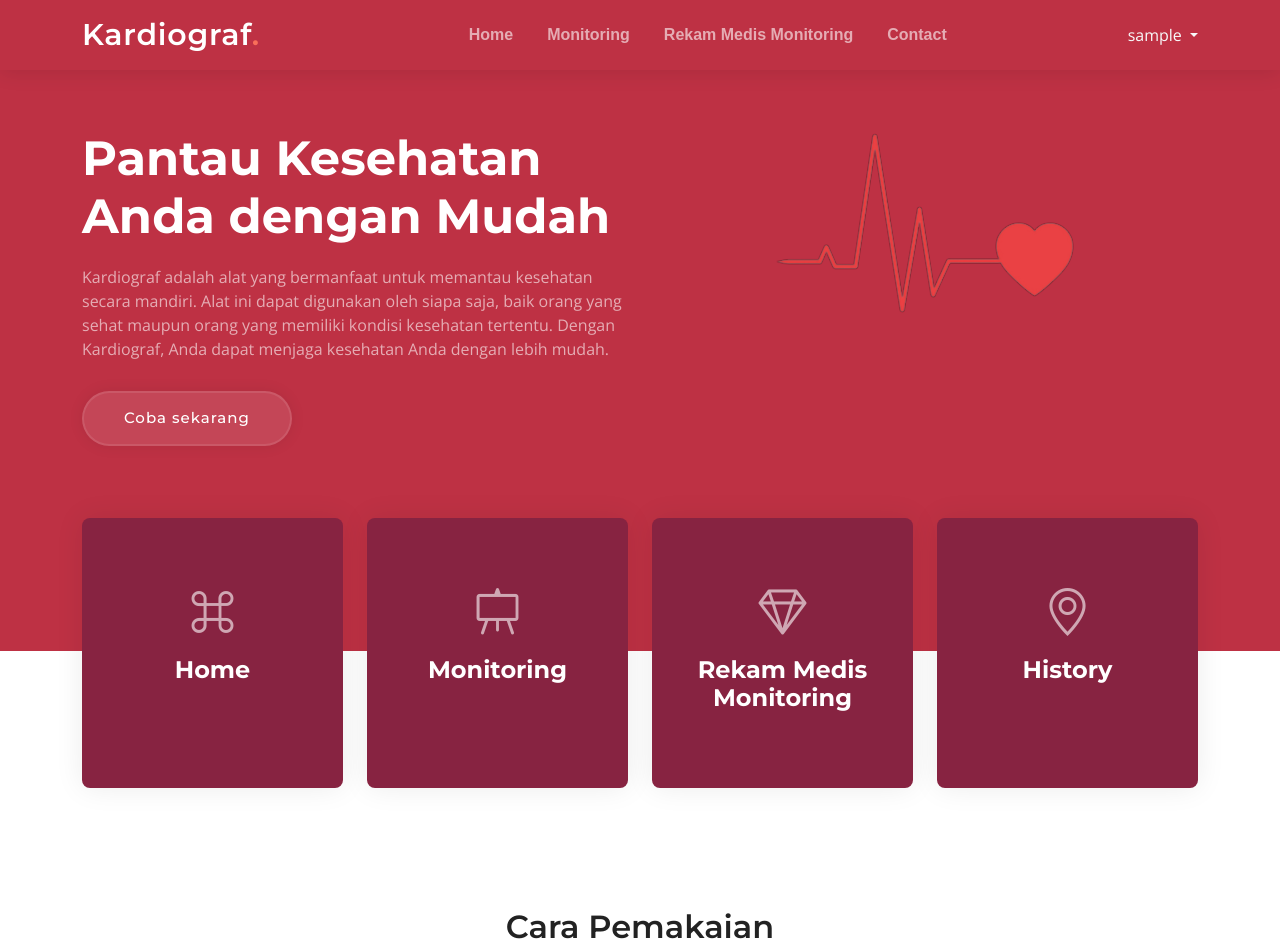
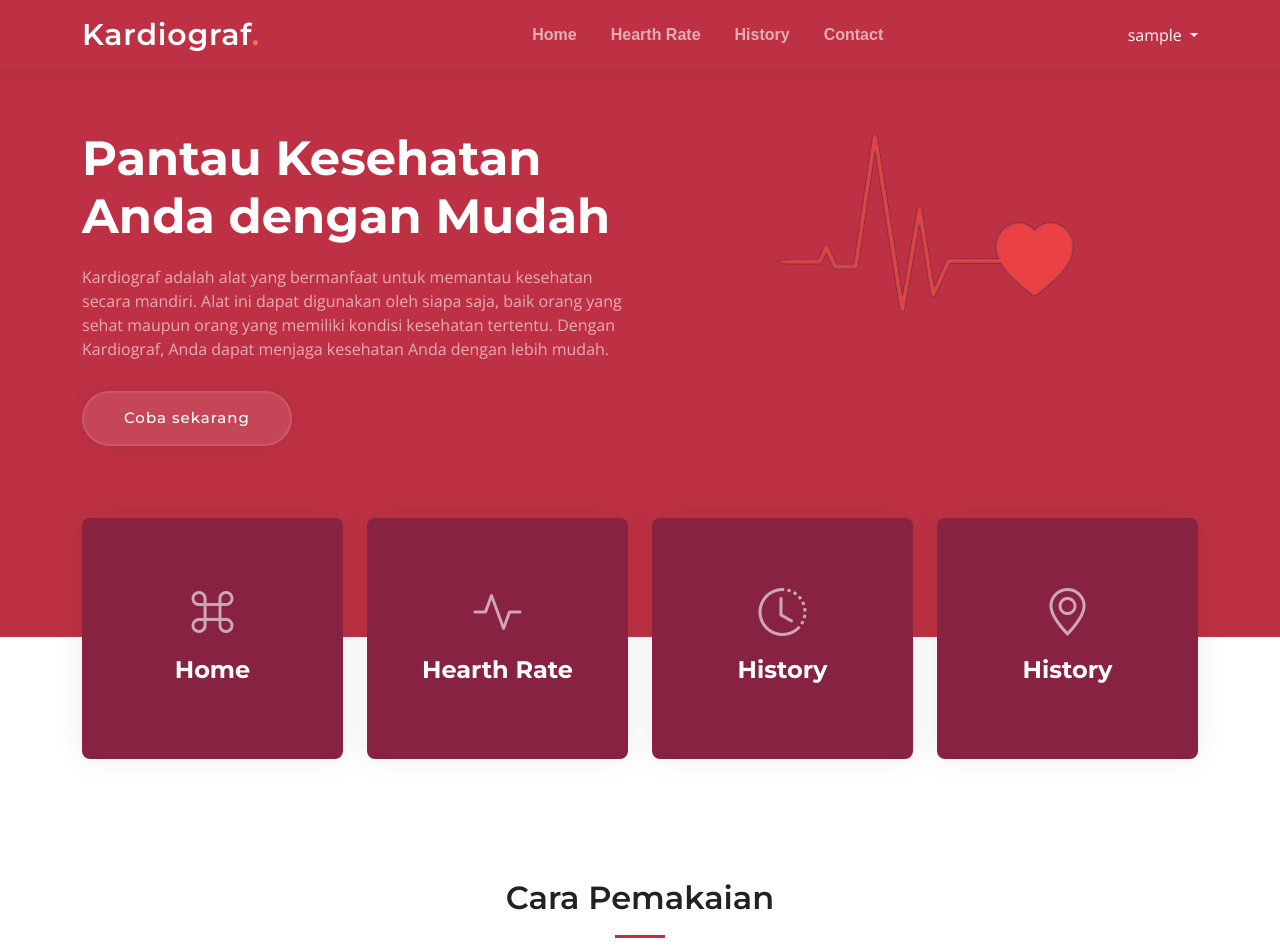
Before and after one commit to Irfan-Taufiqurrahman/Kardiograf, a Django app: page / in a window 1280 px wide. Shown: the top 952 px of the page. Run offline with Django 4.2, Linux system fonts and the light colour scheme; the visitor is signed in with stand-in values (Sample User, id 1); some libraries are stand-ins or nearby versions.

Commit message:
update feature History and the tamplate

```diff
--- a/kardiograf/urls.py
+++ b/kardiograf/urls.py
@@ -13,6 +13,8 @@
     path('detail-lead', kardiograf.detailLead, name="detailLead" ),
     path('publish_mqtt/', kardiograf.publish_mqtt, name="publish_mqtt"),
     path('save-ekg-data/', kardiograf.save_ekg_data, name="save_ekg_data"),
+    path('view-history/', kardiograf.heart_rate_history, name='viewPerhitunganData'),
+    path('delete-perhitungan/<int:pk>/', kardiograf.delete_perhitungan, name='delete_perhitungan'),
     path('ajikk/', kardiograf.ajikk, name="ajikk"),
     path('api/get_heart_rate_data/<int:user_id>/', kardiograf.get_heart_rate_data_by_user_id, name='get_heart_rate_data_by_user_id'),
     path('error', errorPage.needLogin, name="needLogin"),
@@ -20,8 +22,6 @@
     path('delete_user/<int:user_id>/', listUsers.delete_user, name='delete_user'),
     path('save_heart_rate/', views.save_heart_rate, name='save_heart_rate'),
     path('mqtt_subscribe/', mqtt.mqtt_subscribe, name='mqtt_subscribe'),
-
-
 ]
 
 urlpatterns += static(settings.MEDIA_URL, document_root=settings.MEDIA_ROOT)
--- a/kardiograf/views.py
+++ b/kardiograf/views.py
@@ -1,9 +1,10 @@
-from django.shortcuts import render, get_object_or_404
+from django.shortcuts import render, get_object_or_404, redirect
 from django.contrib.auth.decorators import login_required
 from django.views.decorators.csrf import csrf_exempt
 from django.contrib.auth.models import User
 from kardiograf.models import kardiografUser, HeartRateData
 from django.http import JsonResponse, HttpResponse
+from django.urls import reverse
 import json, logging, time, random
 from kardiograf.publish import run as publish_run
 from kardiograf.subscribe import run as subscribe_run
@@ -118,6 +119,33 @@
         # else:
         #     return render(request, 'ekg_form.html')  # Render a form template (if needed)
 
+    def delete_perhitungan(request, pk):
+        perhitungan = get_object_or_404(Perhitungan, pk=pk)
+        perhitungan.delete()
+        # return JsonResponse({'message': 'Perhitungan deleted successfully'})
+        return redirect('rekamMedik')
+
+    def heart_rate_history(request):
+        perhitungan_data = Perhitungan.objects.all()
+        data = []
+        for perhitungan in perhitungan_data:
+            user_name = perhitungan.user.username if perhitungan.user else "Unknown"
+            delete_url = reverse('delete_perhitungan', kwargs={'pk': perhitungan.id})
+            action_html = f'<a href="{delete_url}"><i class="fa-regular fa-trash-can" style="color: #f50a0a; padding: 15px;"></i></a> ' \
+                      f'<i class="fa-solid fa-info" style="color: #74C0FC; padding: 15px;"></i>'
+
+            # Format the timestamp as 'Saturday, 24 July 2024 - 15:10:12'
+            timestamp_formatted = perhitungan.timestamp.strftime('%A, %d %B %Y - %H:%M:%S')
+
+            data.append({
+                'id': perhitungan.id,
+                'timestamp': timestamp_formatted,
+                'user_id': perhitungan.user_id,
+                'user_name': user_name,
+                'action': action_html
+            })
+        return JsonResponse({'data': data})
+
 
 class errorPage:
     def needLogin(request):
--- a/templates/asset/assetNavbar.html
+++ b/templates/asset/assetNavbar.html
@@ -22,16 +22,16 @@
                     <li><a href="/">Home</a></li>
                     <li>
                         {% if user.is_authenticated %}
-                            <a href="/kardiograf">Monitoring</a>
+                            <a href="/kardiograf">Hearth Rate</a>
                         {% else %}
-                            <a href="/error">Monitoring</a>
+                            <a href="/error">Hearth Rate</a>
                         {% endif %}
                     </li>
                     <li>
                         {% if user.is_authenticated %}
-                        <a href="/rekam-medik">Rekam Medis Monitoring</a>
+                        <a href="/rekam-medik">History</a>
                         {% else %}
-                            <a href="/error">Rekam Medis Monitoring</a>
+                            <a href="/error">History</a>
                         {% endif %}
                     </li>
                     <li><a href="#">Contact</a></li>
--- a/templates/asset/assetScript.html
+++ b/templates/asset/assetScript.html
@@ -73,7 +73,7 @@
 
 <!-- Chart Berth Rate-->
 <script src="https://cdnjs.cloudflare.com/ajax/libs/Chart.js/2.9.4/Chart.min.js"></script>
-
+<script src="https://cdnjs.cloudflare.com/ajax/libs/font-awesome/6.5.2/js/all.min.js"></script>
 
 <!-- script datatables.net -->
 <script type="text/javascript" charset="utf8" src="https://code.jquery.com/jquery-3.6.0.min.js"></script>
--- a/templates/kardiograf/index.html
+++ b/templates/kardiograf/index.html
@@ -55,10 +55,10 @@
 
           <div class="col-xl-3 col-md-6" data-aos="fade-up" data-aos-delay="200">
             <div class="icon-box">
-              <div class="icon"><i class="bi bi-easel"></i></div>
+              <div class="icon"><i class="bi bi-activity"></i></div>
               <h4 class="title">
                 {% if user.is_authenticated %}
-                <a href="/kardiograf" class="stretched-link">Monitoring</a>
+                <a href="/kardiograf" class="stretched-link">Hearth Rate</a>
                 {%else%}
                 <a href="" class="stretched-link">Control</a>
                 {% endif %}
@@ -68,10 +68,10 @@
 
           <div class="col-xl-3 col-md-6" data-aos="fade-up" data-aos-delay="300">
             <div class="icon-box">
-              <div class="icon"><i class="bi bi-gem"></i></div>
+              <div class="icon"><i class="bi bi-clock-history"></i></div>
               <h4 class="title">
                 {% if user.is_authenticated %}
-                <a href="#" class="stretched-link">Rekam Medis Monitoring</a>
+                <a href="/rekam-medik" class="stretched-link">History</a>
                 {%else%}
                 <a href="" class="stretched-link">Healty</a>
                 {% endif %}
```
Also changed, not shown: templates/kardiograf/berthCount.html (+4 -4 lines), templates/kardiograf/rekamMedik.html (+30 -20 lines).
